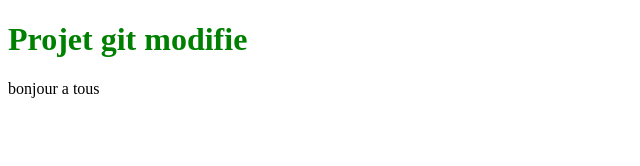
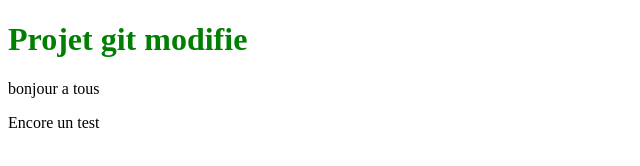
Before and after one commit to Ghadison/test, a plain HTML site: page index.html in a window 1280 px wide. Shown: the whole page, without its empty margins (0-640 px from the left). Drawn offline with Linux system fonts and the light colour scheme.

Commit message:
change again

```diff
--- a/index.html
+++ b/index.html
@@ -9,5 +9,6 @@
 <body>
     <h1>Projet git modifie</h1>
     <p>bonjour a tous</p>
+    <p>Encore un test</p>
 </body>
 </html>
```
